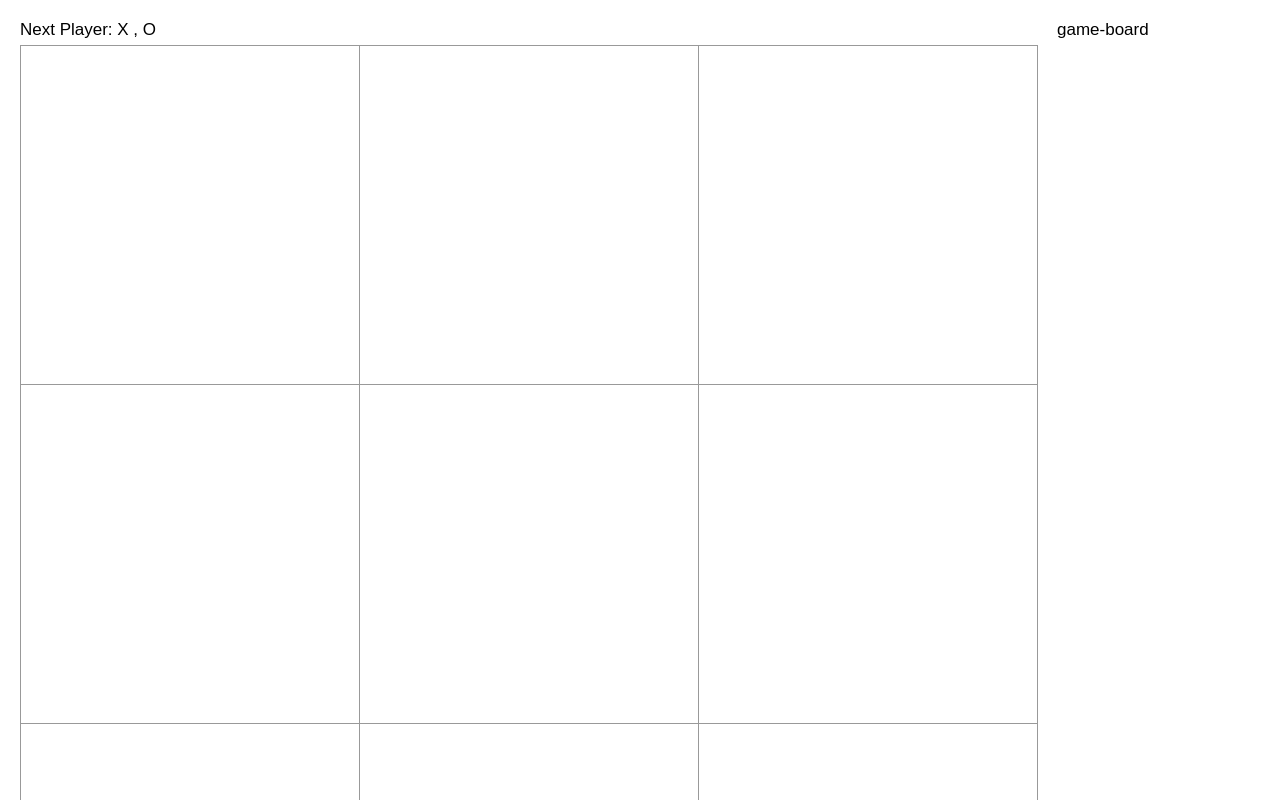
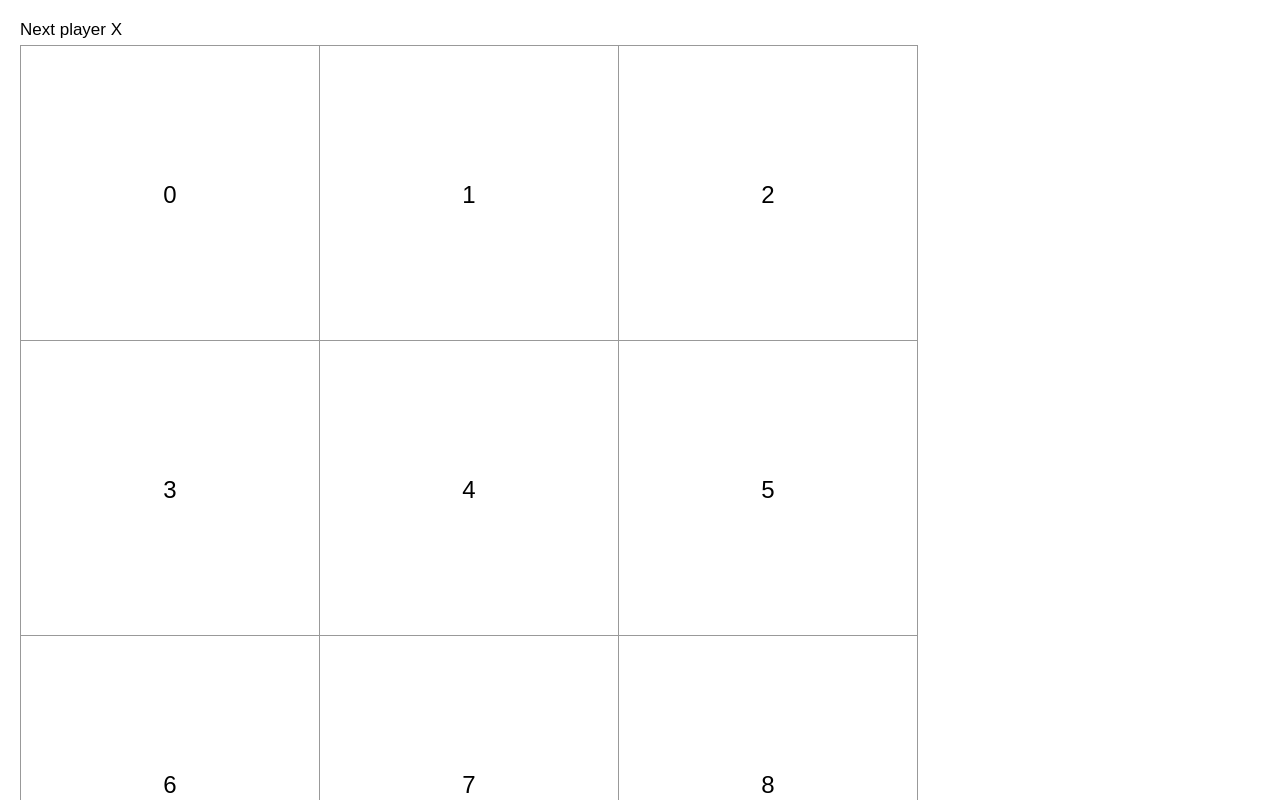
Before and after one commit to junyoungNA/facam-study, a React (Create React App) app in the folder tic-tac-toe/: page / in a window 1280 px wide. Shown: the top 800 px of the page. Built offline with nearby package versions, Linux system fonts and the light colour scheme.

Commit message:
함수형 컴포넌트로 변경, O,X 기능 추가  Auto batching에대해

```diff
--- a/tic-tac-toe/src/App.css
+++ b/tic-tac-toe/src/App.css
@@ -1,6 +1,8 @@
 .game {
   display: flex;
   flex-direction: row;
+  flex-wrap: wrap;
+  width: 1000px;
 }
 
 .game-info {
--- /dev/null
+++ b/tic-tac-toe/src/components/Board.jsx
@@ -0,0 +1,24 @@
+import './Board.css';
+import React, { useState } from 'react'
+import Square from './Square';
+
+function Board() {
+    const [squares, setSquares] = useState(['0','1','2','3','4','5','6','7','8','9']);
+    const [xIsNext, setXIsNext] = useState(true);
+    const status = `Next player ${xIsNext ? 'X' : 'O'}`
+        const handleClick=  (i, square) => {
+            const squares = [...square];
+            squares[i] = xIsNext ? 'X': 'O';
+            // setXIsNext(!xIsNext); //기존값을 그냥 변환
+            setXIsNext((prev) => !prev ); //이전 state값을 참조해서 setState해주기
+            setSquares(squares);
+        }
+        return (
+            <div>
+                <div className='status'>{status}</div>
+                <Square handleClick={handleClick}  squares={squares}/>
+            </div>
+        )
+}
+
+export default Board;
--- a/tic-tac-toe/src/components/Square.css
+++ b/tic-tac-toe/src/components/Square.css
@@ -2,10 +2,10 @@
     background-color: white;
     border : 1px solid #999;
     font-size : 24px;
-    height: 340px;
+    height: 300px;
     margin-right: -1px;
     margin-top: -5px;
     padding: 0;
     text-align: center;
-    width: 340px;
+    width: 300px;
 }
--- /dev/null
+++ b/tic-tac-toe/src/components/Square.jsx
@@ -0,0 +1,16 @@
+import React from 'react';
+import './Square.css';
+
+const Square = ({squares, handleClick}) => {
+    console.log(squares);
+    return (
+        <div>
+            {squares?.map((item, i) =>
+                <button className='square' onClick={() => handleClick(i, squares)}>{item}</button>
+            )}
+        </div>
+
+    )
+}
+
+export default Square;
```
Also changed, not shown: tic-tac-toe/noteImg/batching.png (added), tic-tac-toe/src/components/ClassBoard.js (renamed from tic-tac-toe/src/components/Board.js), tic-tac-toe/src/components/ClassSquare.js (renamed from tic-tac-toe/src/components/Square.js), 1 other file (tests, documents, lock files or other folders).
